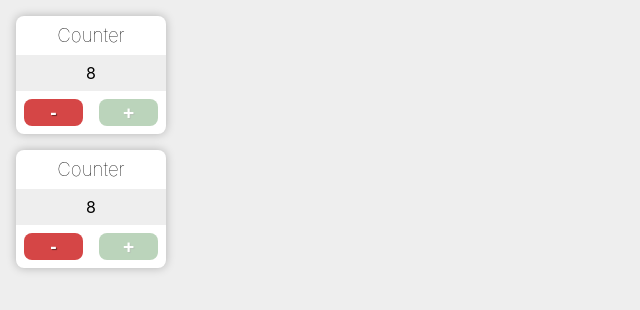
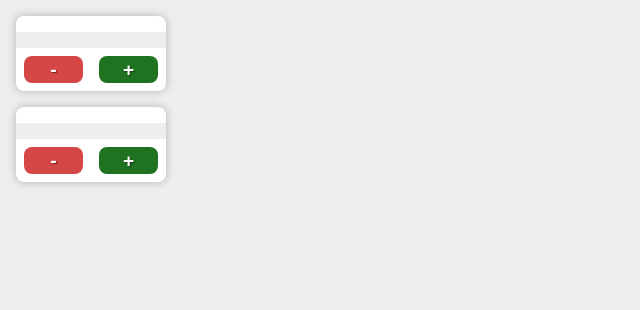
Before and after one commit to behrens-de/react, a React (Create React App) app in the folder app-one/: page / in a window 1280 px wide. Shown: the top 310 px of the page, without its empty margins (0-640 px from the left). Built offline with nearby package versions, Linux system fonts and the light colour scheme.

Commit message:
update counter

```diff
--- a/app-one/src/Counter.jsx
+++ b/app-one/src/Counter.jsx
@@ -1,15 +1,42 @@
 import React from "react";
 
-const Counter = ({ counter, decremetCounter, incremetCounter,settings }) => {
+const Counter = ({ count, id, name, onChangeCounter }) => {
+  // Settings des Counters
+  const counterSettings = {
+    steps: 1,
+    min: 0,
+    max: 5,
+  };
+  // Funktion zum hoch zählen
+  const incremetCounter = () => {
+    count < counterSettings.max &&
+      onChangeCounter({ count: (count += counterSettings.steps), id, name });
+  };
 
-return (
+  // Funktion zum runter zählen
+  const decremetCounter = () => {
+    count > counterSettings.min &&
+      onChangeCounter({ count: (count -= counterSettings.steps), id, name });
+  };
+
+  return (
     <div>
       <div className="App">
         <div className="small-counter">
-          <h3>Counter</h3>
-          <p>{counter}</p>
-          <button className={counter<=settings.min ? 'opacity30':''} onClick={decremetCounter}>-</button>
-          <button className={counter>=settings.max ? 'opacity30':''}  onClick={incremetCounter}>+</button>
+          <h3>{name}</h3>
+          <p>{count}</p>
+          <button
+            className={count <= counterSettings.min && "opacity30"}
+            onClick={decremetCounter}
+          >
+            -
+          </button>
+          <button
+            className={count >= counterSettings.max && "opacity30"}
+            onClick={incremetCounter}
+          >
+            +
+          </button>
         </div>
       </div>
     </div>
```
